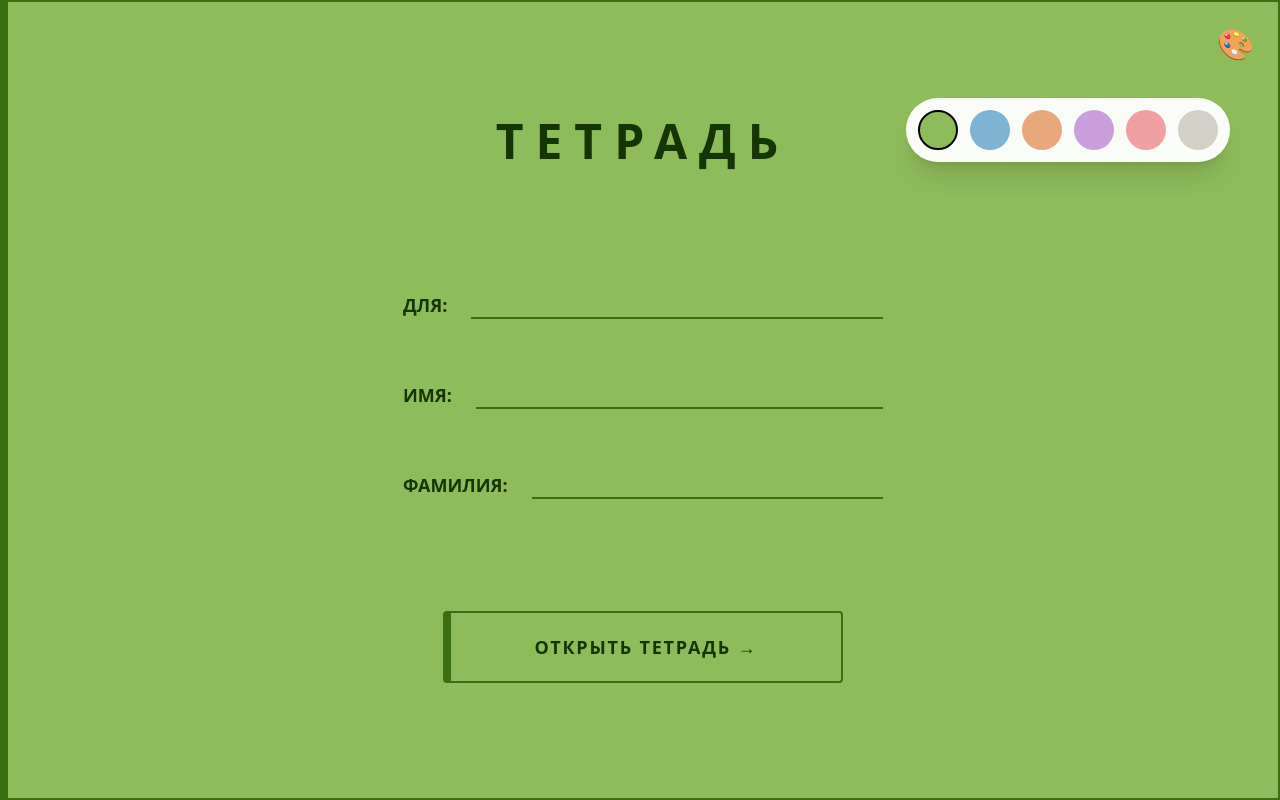
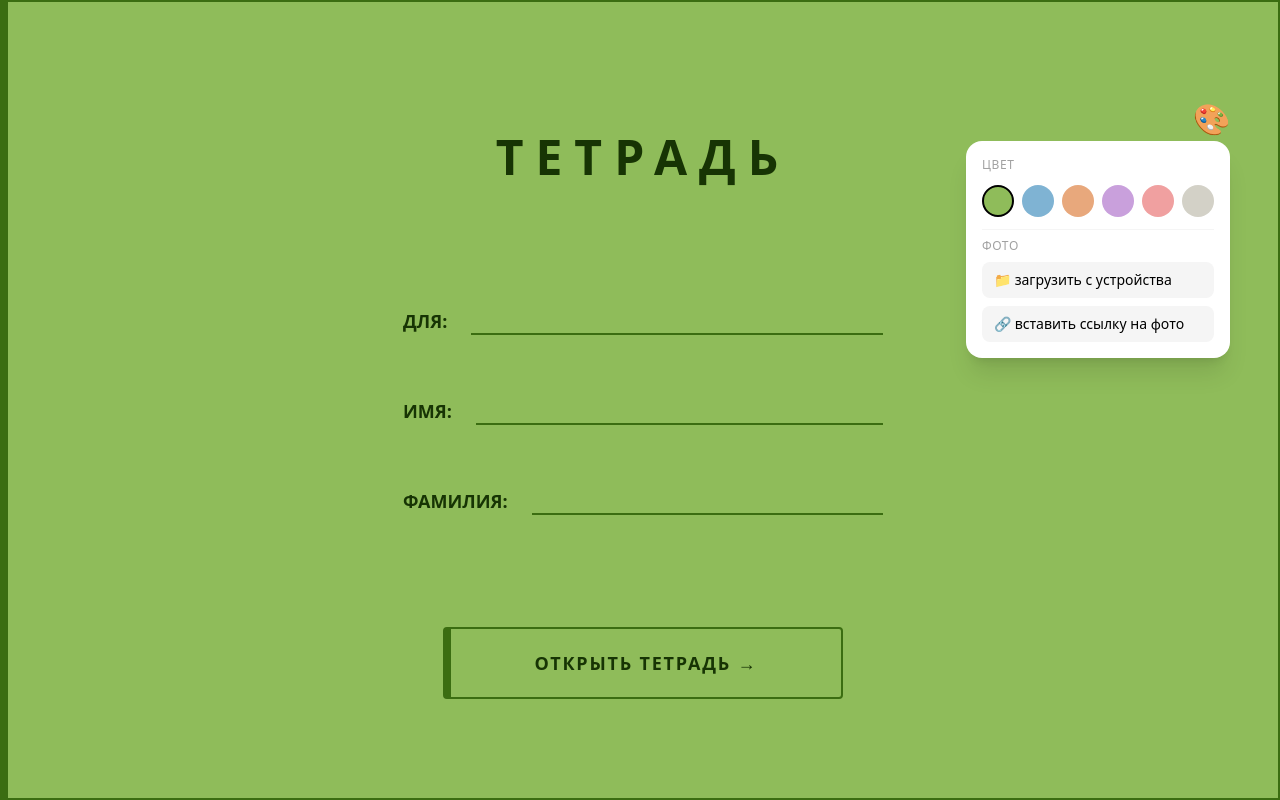
Before and after one commit to b4631119-oss/cuaderno, a Next.js app: page / in a window 1280 px wide. Both pictures are taken after a click on the button "Изменить оформление обложки". Built offline with nearby package versions, Linux system fonts and the light colour scheme.

Commit message:
добавление фото

```diff
--- a/src/components/Cover.tsx
+++ b/src/components/Cover.tsx
@@ -1,6 +1,6 @@
 "use client";
 
-import { useState } from "react";
+import { useState, useRef } from "react";
 
 const COLORS = [
   { bg: "#8fbc5a", border: "#3B6D11", text: "#173404", label: "зелёный" },
@@ -22,60 +22,196 @@ export default function Cover({ onOpen }: CoverProps) {
   const [firstName, setFirstName] = useState("");
   const [lastName, setLastName] = useState("");
 
+  // Фото: либо загруженный файл (base64), либо ссылка
+  const [bgImage, setBgImage] = useState<string | null>(null);
+  const [urlInput, setUrlInput] = useState("");
+  const [showUrlInput, setShowUrlInput] = useState(false);
+  const [urlError, setUrlError] = useState(false);
+  const fileRef = useRef<HTMLInputElement>(null);
+
   const color = COLORS[colorIdx];
 
+  // Стиль фона обложки: фото или цвет
+  const coverStyle = bgImage
+    ? {
+        backgroundImage: `url(${bgImage})`,
+        backgroundSize: "cover",
+        backgroundPosition: "center",
+        borderColor: "rgba(0,0,0,0.3)",
+      }
+    : { background: color.bg, borderColor: color.border };
+
+  // Цвет текста: на фото — белый с тенью, на цвете — родной
+  const textColor = bgImage ? "#ffffff" : color.text;
+  const textShadow = bgImage ? "0 1px 4px rgba(0,0,0,0.6)" : undefined;
+  const borderColor = bgImage ? "rgba(255,255,255,0.7)" : color.border;
+
+  // Загрузка файла → base64
+  function handleFile(e: React.ChangeEvent<HTMLInputElement>) {
+    const file = e.target.files?.[0];
+    if (!file) return;
+    const reader = new FileReader();
+    reader.onload = () => {
+      setBgImage(reader.result as string);
+      setShowPalette(false);
+    };
+    reader.readAsDataURL(file);
+  }
+
+  // Применить ссылку
+  function applyUrl() {
+    const url = urlInput.trim();
+    if (!url) return;
+    // Простая проверка что это похоже на ссылку
+    if (!url.startsWith("http")) {
+      setUrlError(true);
+      return;
+    }
+    setBgImage(url);
+    setUrlError(false);
+    setShowUrlInput(false);
+    setUrlInput("");
+    setShowPalette(false);
+  }
+
+  // Сбросить фото
+  function resetBg() {
+    setBgImage(null);
+    setUrlInput("");
+    setUrlError(false);
+    if (fileRef.current) fileRef.current.value = "";
+  }
+
   return (
-    // Внешний контейнер: занимает весь экран, убираем padding
     <div className="min-h-screen w-full flex items-center justify-center bg-neutral-200">
+      <div
+        className="relative w-full h-screen border-l-8 border-y-2 border-r-2 rounded-none flex flex-col items-center justify-center p-8 md:p-12 transition-all duration-300"
+        style={coverStyle}
+      >
+        {/* Затемнение если есть фото — для читаемости текста */}
+        {bgImage && (
+          <div className="absolute inset-0 bg-black/30 pointer-events-none" />
+        )}
 
-      {/* Обложка:
-          w-full h-full - занимает весь экран
-          Убрали p-4, max-w, aspect
-          rounded-r-xl -> rounded-none (теперь тетрадь на весь экран)
-          Корректировка теней: shadow-inner + shadow-lg по краям
-      */}
-      <div
-        className="relative w-full h-screen border-l-8 border-y-2 border-r-2 rounded-none shadow-[inner_0_0_20px_rgba(0,0,0,0.1),_0_0_30px_rgba(0,0,0,0.2)] flex flex-col items-center justify-center p-8 md:p-12 transition-colors duration-300"
-        style={{ background: color.bg, borderColor: color.border }}
-      >
-        {/* Кнопка палитры - перемещена в верхний правый угол с padding */}
+        {/* Всё содержимое поверх затемнения */}
+        <div className="relative z-10 w-full flex flex-col items-center">
+
+          {/* Кнопка палитры */}
           <button
-          className="absolute top-6 right-6 text-2xl md:text-3xl hover:scale-110 transition-transform"
-          style={{ color: color.text }}
-          onClick={() => setShowPalette((p) => !p)}
+            className="absolute top-0 right-0 text-2xl md:text-3xl hover:scale-110 transition-transform"
+            style={{ color: textColor }}
+            onClick={() => {
+              setShowPalette((p) => !p);
+              setShowUrlInput(false);
+            }}
+            aria-label="Изменить оформление обложки"
           >
             🎨
           </button>
 
-        {/* Выбор цвета: адаптивный, по центру над тетрадью */}
+          {/* Панель выбора */}
           {showPalette && (
-          <div className="absolute top-16 right-6 md:top-24 md:right-12 flex flex-row gap-3 p-3 bg-white/95 rounded-full shadow-xl">
+            <div className="absolute top-10 right-0 flex flex-col gap-3 p-4 bg-white rounded-2xl shadow-xl min-w-[220px] z-20">
+
+              {/* Цвета */}
+              <p className="text-xs text-neutral-400 uppercase tracking-wider">цвет</p>
+              <div className="flex gap-2 flex-wrap">
                 {COLORS.map((c, i) => (
                   <button
                     key={i}
-                className="w-8 h-8 md:w-10 md:h-10 rounded-full border-2 transition-transform hover:scale-110"
+                    className="w-8 h-8 rounded-full border-2 transition-transform hover:scale-110"
                     style={{
                       background: c.bg,
-                  borderColor: i === colorIdx ? "#000" : "transparent",
+                      borderColor: i === colorIdx && !bgImage ? "#000" : "transparent",
                     }}
                     onClick={() => {
                       setColorIdx(i);
+                      resetBg();
                       setShowPalette(false);
                     }}
+                    aria-label={c.label}
                   />
                 ))}
               </div>
+
+              <div className="border-t border-neutral-100 pt-2 flex flex-col gap-2">
+                <p className="text-xs text-neutral-400 uppercase tracking-wider">фото</p>
+
+                {/* Загрузить файл */}
+                <button
+                  className="text-sm text-left px-3 py-2 rounded-lg bg-neutral-100 hover:bg-neutral-200 transition-colors"
+                  onClick={() => fileRef.current?.click()}
+                >
+                  📁 загрузить с устройства
+                </button>
+                <input
+                  ref={fileRef}
+                  type="file"
+                  accept="image/*"
+                  className="hidden"
+                  onChange={handleFile}
+                />
+
+                {/* Вставить ссылку */}
+                <button
+                  className="text-sm text-left px-3 py-2 rounded-lg bg-neutral-100 hover:bg-neutral-200 transition-colors"
+                  onClick={() => setShowUrlInput((v) => !v)}
+                >
+                  🔗 вставить ссылку на фото
+                </button>
+
+                {showUrlInput && (
+                  <div className="flex flex-col gap-1">
+                    <input
+                      type="text"
+                      placeholder="https://..."
+                      value={urlInput}
+                      onChange={(e) => {
+                        setUrlInput(e.target.value);
+                        setUrlError(false);
+                      }}
+                      className={`text-sm px-2 py-1.5 border rounded-lg outline-none ${
+                        urlError ? "border-red-400" : "border-neutral-300"
+                      }`}
+                      onKeyDown={(e) => e.key === "Enter" && applyUrl()}
+                    />
+                    {urlError && (
+                      <p className="text-xs text-red-500">введи корректную ссылку</p>
+                    )}
+                    <button
+                      className="text-sm bg-neutral-800 text-white rounded-lg py-1.5 hover:bg-neutral-700 transition-colors"
+                      onClick={applyUrl}
+                    >
+                      применить
+                    </button>
+                  </div>
                 )}
 
-        {/* Заголовок: адаптивный, крупнее на больших экранах */}
+                {/* Сбросить фото */}
+                {bgImage && (
+                  <button
+                    className="text-sm text-red-500 text-left px-3 py-1 hover:underline"
+                    onClick={() => {
+                      resetBg();
+                      setShowPalette(false);
+                    }}
+                  >
+                    ✕ убрать фото
+                  </button>
+                )}
+              </div>
+            </div>
+          )}
+
+          {/* Заголовок */}
           <h1
-          className="text-4xl md:text-5xl font-extrabold tracking-[8px] md:tracking-[12px] uppercase mb-20 md:mb-28 text-center"
-          style={{ color: color.text }}
+            className="text-4xl md:text-5xl font-extrabold tracking-[8px] md:tracking-[12px] uppercase mb-20 md:mb-28 text-center mt-8"
+            style={{ color: textColor, textShadow }}
           >
             ТЕТРАДЬ
           </h1>
 
-        {/* Поля: Flexbox центрирование и адаптивная ширина */}
+          {/* Поля */}
           <div className="w-full max-w-[320px] md:max-w-[480px] flex flex-col gap-10 md:gap-12">
             {[
               { label: "для", value: subject, onChange: setSubject },
@@ -83,7 +219,10 @@ export default function Cover({ onOpen }: CoverProps) {
               { label: "фамилия", value: lastName, onChange: setLastName },
             ].map(({ label, value, onChange }) => (
               <div key={label} className="flex items-end gap-4 md:gap-6">
-              <span className="text-base md:text-lg font-semibold uppercase whitespace-nowrap" style={{ color: color.text }}>
+                <span
+                  className="text-base md:text-lg font-semibold uppercase whitespace-nowrap"
+                  style={{ color: textColor, textShadow }}
+                >
                   {label}:
                 </span>
                 <input
@@ -91,21 +230,22 @@ export default function Cover({ onOpen }: CoverProps) {
                   value={value}
                   onChange={(e) => onChange(e.target.value)}
                   className="flex-1 bg-transparent border-0 border-b-2 outline-none text-xl md:text-2xl pb-1.5 md:pb-2 font-mono tracking-wide"
-                style={{ borderBottomColor: color.border, color: color.text }}
+                  style={{ borderBottomColor: borderColor, color: textColor, textShadow }}
                 />
               </div>
             ))}
           </div>
 
-        {/* Кнопка "Открыть": адаптивная ширина, крупнее, прижата к низу */}
+          {/* Кнопка открыть */}
           <button
-          className="mt-20 md:mt-28 w-full max-w-[320px] md:max-w-[400px] border-l-8 border-r-2 border-y-2 rounded py-4 md:py-5 text-base md:text-lg uppercase tracking-widest font-bold hover:bg-black/5 transition-all active:scale-[0.98]"
-          style={{ borderColor: color.border, color: color.text, transitionProperty: "background, border, color, transform" }}
+            className="mt-20 md:mt-28 w-full max-w-[320px] md:max-w-[400px] border-l-8 border-r-2 border-y-2 rounded py-4 md:py-5 text-base md:text-lg uppercase tracking-widest font-bold hover:bg-black/10 transition-all active:scale-[0.98]"
+            style={{ borderColor, color: textColor, textShadow }}
             onClick={onOpen}
           >
             Открыть тетрадь →
           </button>
         </div>
       </div>
+    </div>
   );
 }
```
Lines whose indentation alone changed are shown as unchanged.
